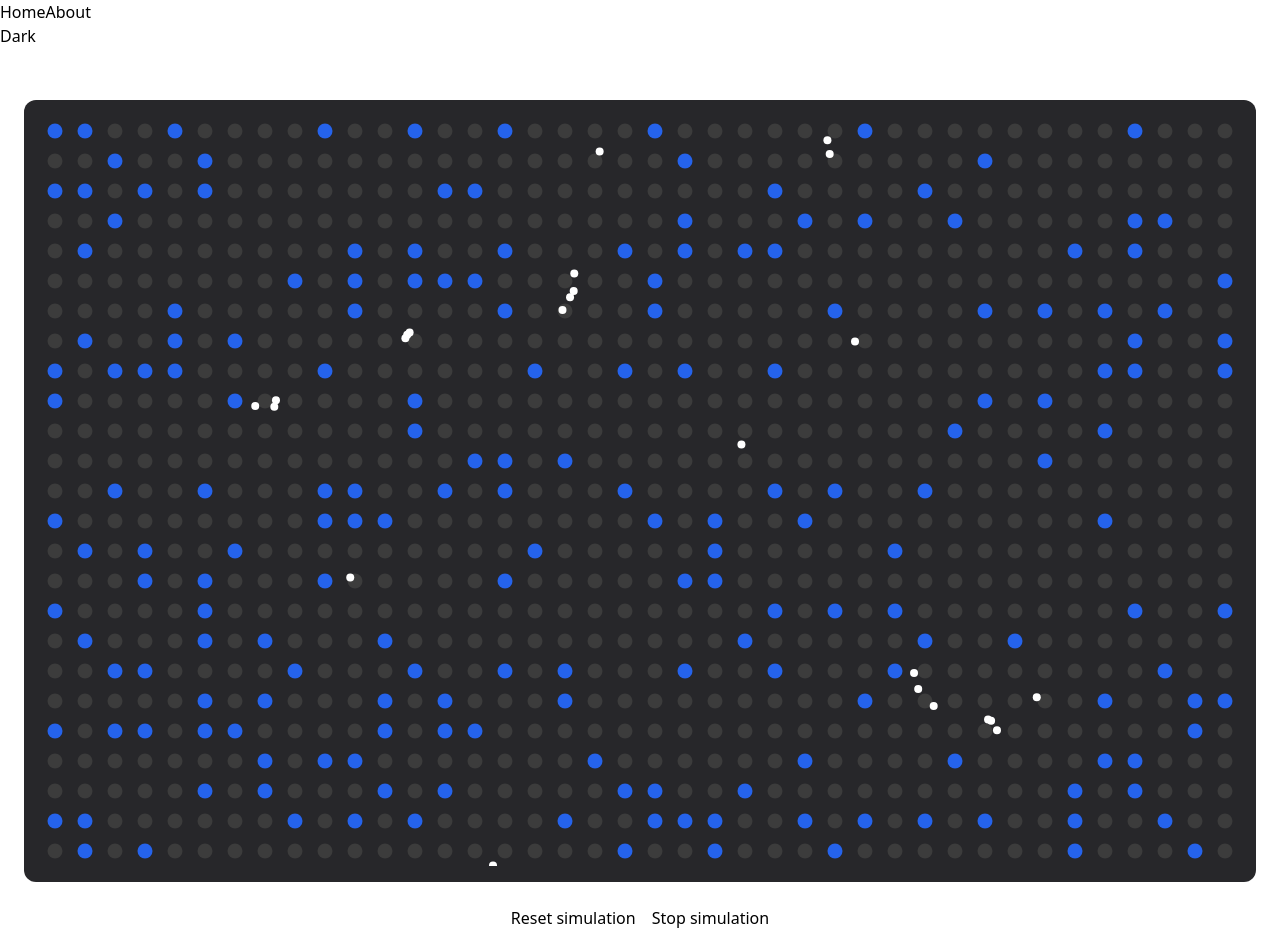
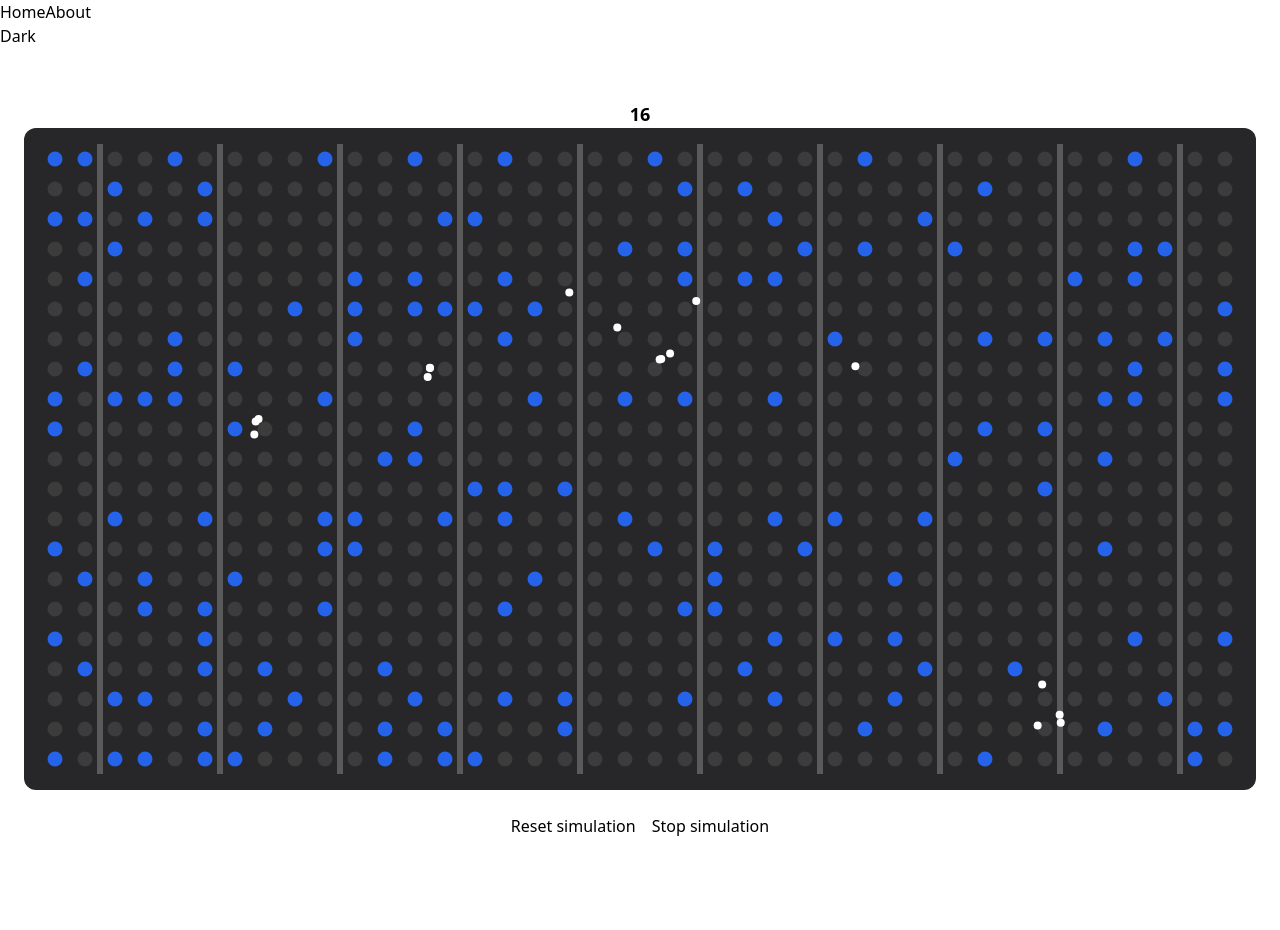
Before and after one commit to Dubbie/rbmk-visualizer, a Vue app: page / in a window 1280 px wide. After the commit the page ends 848 px from the top, so only its background shows below. Built offline with nearby package versions, Linux system fonts and the light colour scheme.

Commit message:
add control rods

```diff
--- /dev/null
+++ b/src/models/ControlRod.js
@@ -0,0 +1,20 @@
+// src/models/ControlRod.js
+class ControlRod {
+  constructor(x, height) {
+    this.x = x // x position of the control rod
+    this.height = height // height of the control rod
+    this.width = 6
+  }
+
+  draw(context) {
+    context.fillStyle = 'rgba(90, 90, 90)' // Color of the control rod
+    context.fillRect(this.x - this.width / 2, 0, this.width, this.height) // Draw the rod
+  }
+
+  // Adjust the height of the control rod
+  setHeight(height) {
+    this.height = height
+  }
+}
+
+export default ControlRod
--- a/src/stores/gameEngineStore.js
+++ b/src/stores/gameEngineStore.js
@@ -4,11 +4,12 @@ import { ref } from 'vue'
 import { DEBUG, ELEMENT_TYPES } from '@/constants'
 import GridElement from '@/models/GridElement'
 import Neutron from '@/models/Neutron'
+import ControlRod from '@/models/ControlRod'
 
 export const useGameEngineStore = defineStore('gameEngine', () => {
   const richness = 20
   const columns = 40
-  const rows = 25
+  const rows = 21
   const cellSize = 30
   const neutrons = ref([])
   const canvasRef = ref(null)
@@ -17,6 +18,7 @@ export const useGameEngineStore = defineStore('gameEngine', () => {
       Array.from({ length: columns }, () => null),
     ),
   )
+  const controlRods = ref([])
   let canvas = null
   let context = null
   let animationFrameId = null
@@ -36,10 +38,28 @@ export const useGameEngineStore = defineStore('gameEngine', () => {
     if (canvas) {
       context = canvas.getContext('2d')
       drawGrid()
+      createControlRods(10)
       requestAnimationFrame(gameLoop)
       setupVisibilityChangeHandler()
       scheduleRandomUranium()
       startDecayForInertElements()
+    }
+  }
+
+  const createControlRods = quantity => {
+    let x = cellSize * 2
+
+    for (let i = 0; i < quantity; i++) {
+      controlRods.value.push(new ControlRod(x, rows * cellSize))
+
+      x += cellSize * 4
+    }
+  }
+
+  // Draw the control rods
+  const drawControlRods = () => {
+    for (const rod of controlRods.value) {
+      rod.draw(context) // Draw each control rod
     }
   }
 
@@ -131,6 +151,7 @@ export const useGameEngineStore = defineStore('gameEngine', () => {
     if (!isRunning.value) return
     context.clearRect(0, 0, canvas.width, canvas.height) // Clear canvas
     drawGrid() // Redraw grid
+    drawControlRods()
 
     // Draw each neutron
     for (let i = neutrons.value.length - 1; i >= 0; i--) {
@@ -147,6 +168,18 @@ export const useGameEngineStore = defineStore('gameEngine', () => {
           explodeUranium(row, col) // Explode uranium if neutron collides
           neutrons.value.splice(i, 1) // Remove the neutron
           continue // Skip the rest of the loop for this neutron
+        }
+      }
+
+      // Check for collision with control rods
+      for (const rod of controlRods.value) {
+        if (
+          neutron.x >= rod.x &&
+          neutron.x <= rod.x + rod.width &&
+          neutron.y <= rod.height
+        ) {
+          neutrons.value.splice(i, 1) // Remove the neutron if it collides with a control rod
+          break // Exit the loop once a collision is detected
         }
       }
 
--- a/src/views/ReactorView.vue
+++ b/src/views/ReactorView.vue
@@ -5,6 +5,7 @@ import { computed } from 'vue'
 
 const gameEngineStore = useGameEngineStore()
 const isRunning = computed(() => gameEngineStore.isRunning)
+const neutronCount = computed(() => gameEngineStore.neutrons.length)
 
 const toggleGameState = () => {
   if (isRunning.value) {
@@ -21,6 +22,10 @@ const toggleGameState = () => {
       Welcome to the reactor
     </p>
 
+    <p class="text-center">
+      <span class="font-black text-lg">{{ neutronCount }}</span>
+    </p>
+
     <div class="flex flex-col items-center gap-y-6">
       <div class="bg-zinc-800 rounded-xl">
         <GridView />
```
